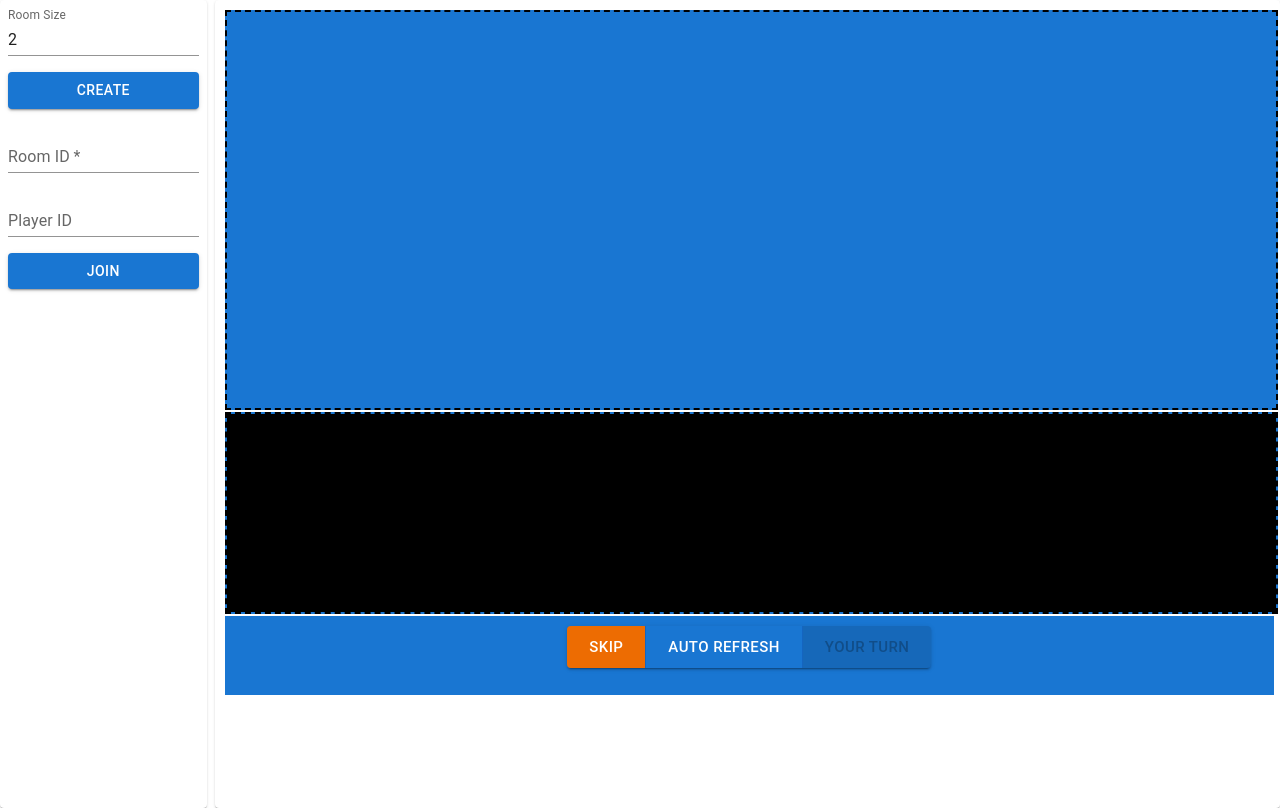
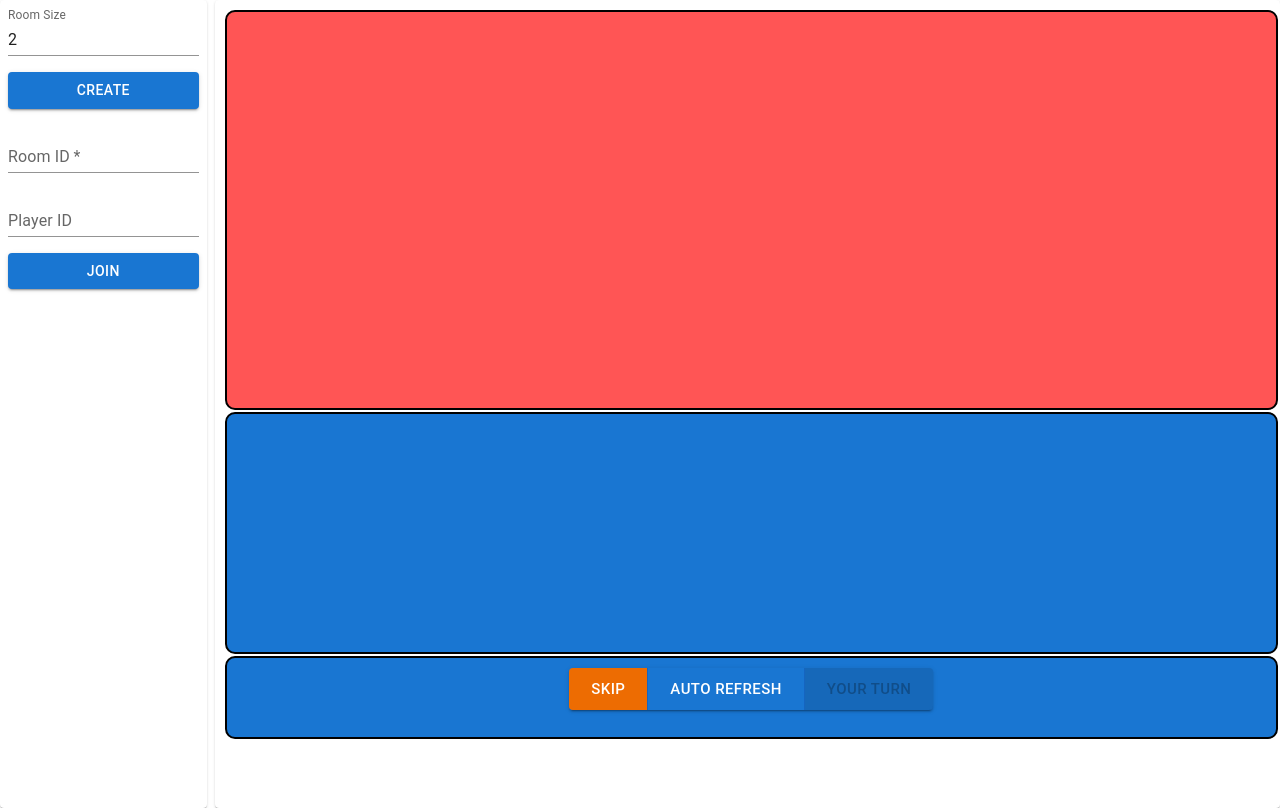
Before and after one commit to xuanyi-fu/uno_game_fe, a React (Create React App) app: page / in a window 1280 px wide. Built offline with nearby package versions, Linux system fonts and the light colour scheme.

Commit message:
[Refactor] discard-pile w/ background-color, pile

```diff
--- a/src/features/board/Board.tsx
+++ b/src/features/board/Board.tsx
@@ -1,14 +1,23 @@
 import React, { useState, useEffect } from 'react';
 import Box from '@mui/material/Box';
 import { Hand } from '../hand/Hand';
-import { Button, ButtonGroup, CircularProgress, Dialog, DialogTitle, DialogContent, DialogContentText, DialogActions} from '@mui/material';
+import { Paper, Button, ButtonGroup, CircularProgress, Dialog, DialogTitle, DialogContent, DialogContentText, DialogActions } from '@mui/material';
 import { DiscardPile } from '../discardPile/DiscardPile';
 import { useAppSelector, useAppDispatch } from '../../app/hooks';
-import { skipTurnAsync, getGameStateAsync, selectGameState, reset} from '../game/gameSlice';
+import { skipTurnAsync, getGameStateAsync, selectGameState, reset } from '../game/gameSlice';
+import { UnoCardType } from '../card/cardAPI';
+import { unoCardColorConvert } from '../card/Card';
 
 export default function Table() {
   const gameState = useAppSelector(selectGameState);
   const dispatch = useAppDispatch();
+  const [bgColor, setBgColor] = useState(unoCardColorConvert('red'));
+
+  useEffect(() => {
+    const len = gameState.discardPile.length;
+    const lastCard : (UnoCardType | null) = len ? gameState.discardPile[len - 1] : null
+    setBgColor(unoCardColorConvert(lastCard === null ? 'red' : lastCard.color))
+  }, [gameState.discardPile])
 
   const [count, setCount] = useState(1);
   const [autoRefresh, setAutoRefresh] = useState(true);
@@ -30,7 +39,7 @@ export default function Table() {
   }, [shouldAutoRefresh]);
 
   useEffect(() => {
-    if(!!winner) {
+    if (!!winner) {
       setBackdropOpen(true);
     }
   }, [winner])
@@ -62,26 +71,45 @@ export default function Table() {
     <Box sx={{
       width: "100%",
       height: "50%",
-      backgroundColor: 'primary.main',
-      border: '2px black dashed',
+      backgroundColor: bgColor,
+      border: '2px black solid',
+      borderRadius: '10px',
       margin: '2px',
+      transition: 'background-color 500ms ease-out'
     }}>
+      <Box sx={{
+        width: "100%",
+        height: "100%",
+        margin: "10px"
+      }}>
+        <Box>
           <DiscardPile />
+        </Box>
+      </Box>
     </Box>
     <Box sx={{
       width: "100%",
-      height: "25%",
+      height: "30%",
       backgroundColor: 'primary.main',
-      border: '2px black dashed',
+      border: '2px black solid',
+      borderRadius: '10px',
       margin: '2px',
     }}>
+      <Box sx={{
+        width: "100%",
+        height: "100%",
+        margin: "10px",
+      }}>
         <Hand />
+      </Box>
+
     </Box>
     <Box sx={{
       width: "100%",
       height: "10%",
       backgroundColor: 'primary.main',
-      border: '2px white',
+      border: '2px black solid',
+      borderRadius: '10px',
       margin: '2px',
     }}>
       <ButtonGroup style={{ margin: '10px' }} size="large" variant="contained">
--- a/src/features/card/Card.tsx
+++ b/src/features/card/Card.tsx
@@ -6,7 +6,7 @@ import { useGesture } from 'react-use-gesture'
 import styles from './Card.module.css'
 import { Popper, Box, Button, ButtonGroup, Paper} from '@mui/material';
 
-function unoCardColorConvert(color : UnoColorType) {
+export function unoCardColorConvert(color : UnoColorType) {
   switch (color) {
     case "blue": return "#5555ff";
     case "green": return "#55aa55";
--- a/src/features/discardPile/DiscardPile.tsx
+++ b/src/features/discardPile/DiscardPile.tsx
@@ -1,15 +1,43 @@
-import React from 'react';
+import React, {useState, useRef, useEffect, useLayoutEffect }from 'react';
 import { useAppSelector } from '../../app/hooks';
 import { selectGameState } from '../game/gameSlice';
 import { UnoCard, UnoCardStatic } from '../card/Card';
+import { unoNumberCardSet } from '../card/cardAPI';
 
 export function DiscardPile() {
+  const wrapperRef = useRef<HTMLDivElement | null>(null);
+  const [height, setHeight] = useState(0);
+  const [width, setWidth] = useState(0);
+
   const gameState = useAppSelector(selectGameState);
-  const cardWidth = 50;
+
+  useEffect(() => {
+    if(wrapperRef.current) {
+      setHeight(wrapperRef.current.offsetHeight);
+      setWidth(wrapperRef.current.offsetWidth)
+    }
+  }, [wrapperRef]);
+
+  const cardWidth = width / 8;
+  const cardHeight = cardWidth * 1.5;
+  const overlapWidth = cardWidth / 3;
+  const maxCardEachCol = 6;
+  const overlapHeight = Math.floor((height - cardHeight) / (maxCardEachCol));
+  const maxCardEachRow = Math.floor((width - cardWidth) / overlapWidth);
+
+  const computePos = (index : number) => {
+    return {
+      left: (index % maxCardEachRow) * overlapWidth,
+      top: -Math.floor(index / maxCardEachRow) * overlapHeight,
+      zIndex: index
+    }
+  }
+
   return <div style={
     { height: "100%",
+      width: "100%",
       position: "relative"}
-  }>
+  } ref={wrapperRef}>
     {
       gameState.discardPile.map( (card, index) => { return <span style={{
         position: "absolute",
--- a/src/features/hand/Hand.tsx
+++ b/src/features/hand/Hand.tsx
@@ -1,22 +1,48 @@
-import React, { ReactPropTypes, useState } from 'react';
+import React, { ReactPropTypes, useState, useRef, useEffect } from 'react';
 import { UnoCard } from '../card/Card';
 import { useAppSelector, useAppDispatch } from '../../app/hooks';
 import { playCardAsync, selectGameState } from '../game/gameSlice';
 import { UnoCardType, UnoColorType } from '../card/cardAPI';
+import { unoNumberCardSet } from '../card/cardAPI';
 
 export function Hand() {
   const gameState = useAppSelector(selectGameState);
   const dispatch = useAppDispatch();
+  const wrapperRef = useRef<HTMLDivElement | null>(null);
+  const [height, setHeight] = useState(0);
+  const [width, setWidth] = useState(0);
+
+  useEffect(() => {
+    if(wrapperRef.current) {
+      setHeight(wrapperRef.current.offsetHeight);
+      setWidth(wrapperRef.current.offsetWidth)
+    }
+  }, [wrapperRef]);
+
+  const cardWidth = width / 8;
+  const cardHeight = cardWidth * 1.5;
+  const overlapWidth = cardWidth / 2;
+  const maxCardEachCol = 3;
+  const overlapHeight = Math.floor((height - cardHeight) / (maxCardEachCol));
+  const maxCardEachRow = Math.floor((width - cardWidth) / overlapWidth);
+
+  const computePos = (index : number) => {
+    return {
+      left: (index % maxCardEachRow) * overlapWidth,
+      top: Math.floor(index / maxCardEachRow) * overlapHeight,
+      zIndex: index
+    }
+  }
+
   return <div style={
     { height: "100%",
-      position: "relative",
-    backgroundColor: "black"}
-  }>
+      width: "100%",
+      position: "relative"}
+  } ref={wrapperRef}>
     {
       gameState.hands.map( (card, index) => { return <span style={{
         position: "absolute",
-        left: (index * 50).toString() + "px",
-        zIndex: index
+        ...computePos(index)
       }}>
           <UnoCard card = {card} width = "100px" onClick={(card : UnoCardType, selectedColor : UnoColorType | null) => {
             if (gameState.currentPlayer == gameState.room.playerId) {
```
Lines whose indentation alone changed are shown as unchanged.
